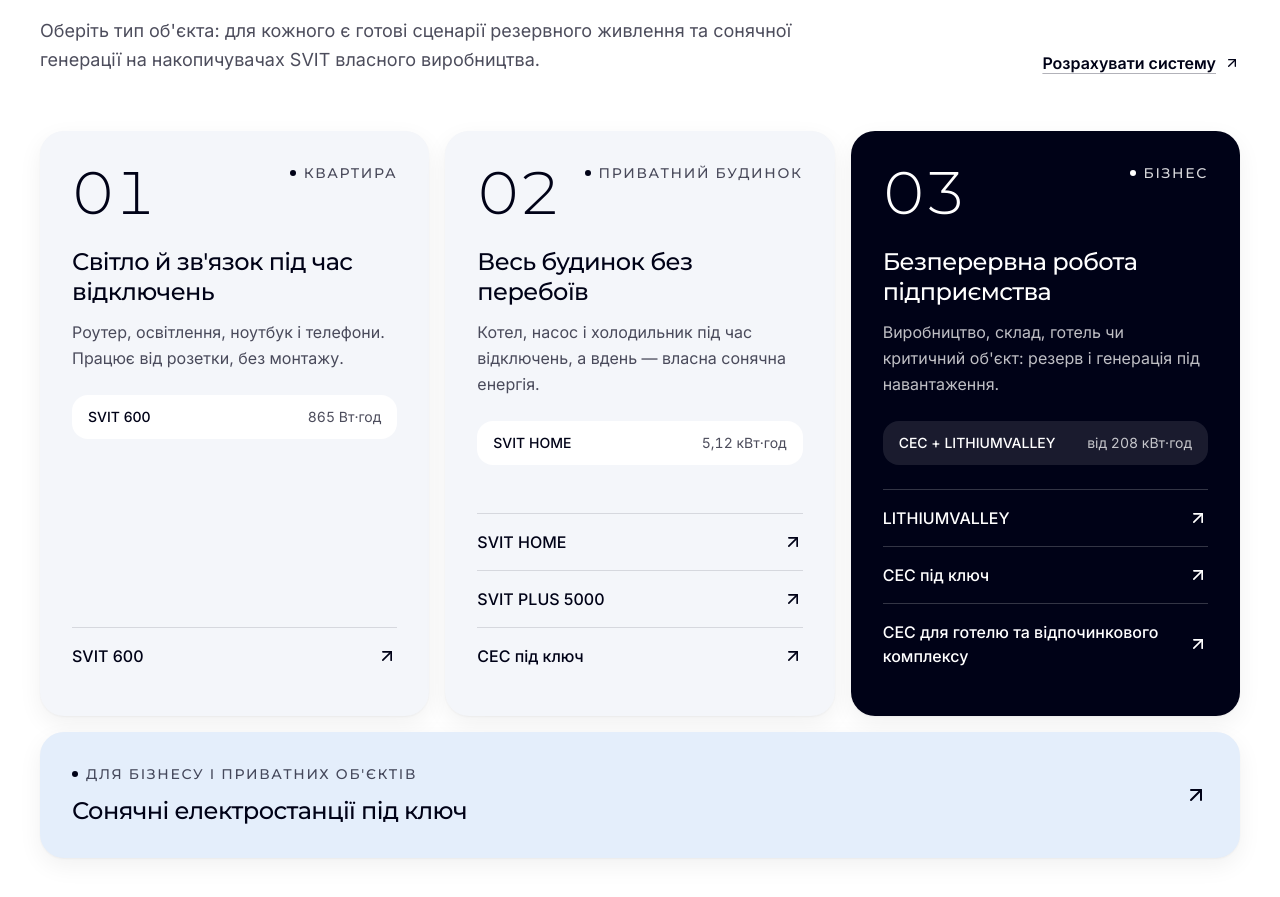
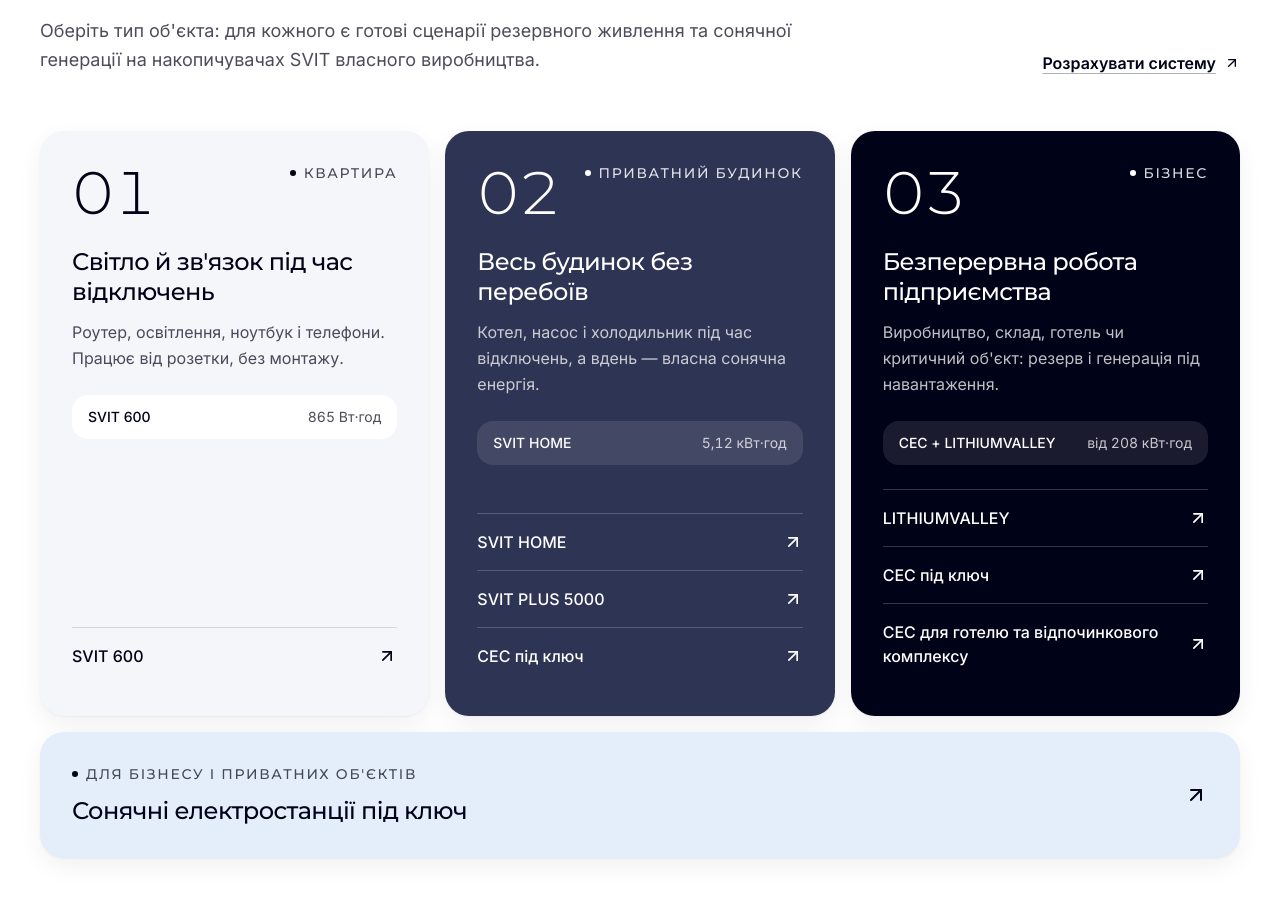
Before and after one commit to nyaremiiy/init.energy, a Next.js app: page / in a window 1280 px wide. Shown: the part 1000-1897 px from the top of the page. Built offline with nearby package versions, Linux system fonts and the light colour scheme.

Commit message:
style: give house card a mid navy tone between light and dark cards
Co-Authored-By: Claude Opus 5.5 <noreply@anthropic.com>

```diff
--- a/src/app/globals.css
+++ b/src/app/globals.css
@@ -7,6 +7,8 @@
 
   /* Brand ink: the same navy used by the hero overlay. */
   --color-ink: rgb(0 2 23);
+  /* Mid step between the light surface and ink (same navy hue). */
+  --color-ink-mid: rgb(46 52 84);
   /* Light section background. */
   --color-surface: rgb(244 246 250);
   /* Hairlines and dividers on light surfaces. */
--- a/src/components/ui/segment-card.tsx
+++ b/src/components/ui/segment-card.tsx
@@ -4,7 +4,7 @@ import Link from "next/link";
 import { Heading } from "./heading";
 import { Label } from "./label";
 
-type SegmentCardTone = "light" | "dark";
+type SegmentCardTone = "light" | "mid" | "dark";
 
 type SegmentCardProps = {
   index: string;
@@ -37,6 +37,14 @@ const toneClasses: Record<
     muted: "text-ink/70",
     productRow: "bg-white",
     link: "border-line focus-visible:outline-ink",
+  },
+  mid: {
+    card: "bg-ink-mid text-white",
+    index: "text-white",
+    text: "text-white",
+    muted: "text-white/75",
+    productRow: "bg-white/10",
+    link: "border-white/20 focus-visible:outline-white",
   },
   dark: {
     card: "bg-ink text-white",
@@ -73,7 +81,7 @@ export function SegmentCard({
         >
           {index}
         </span>
-        <Label tone={tone === "dark" ? "onDark" : "onLight"}>{segment}</Label>
+        <Label tone={tone === "light" ? "onLight" : "onDark"}>{segment}</Label>
       </div>
 
       <div className="flex flex-col gap-3">
--- a/src/content/solutions.ts
+++ b/src/content/solutions.ts
@@ -21,7 +21,7 @@ export type Solution = {
   /** Product whose capacity is shown as the key spec. */
   specProductId: ProductId;
   links: LinkRef[];
-  tone: "light" | "dark";
+  tone: "light" | "mid" | "dark";
 };
 
 // Ukrainian only for now; EN arrives with i18n routing.
@@ -52,7 +52,7 @@ export const solutions: Solution[] = [
       { product: "svitPlus5000" },
       { service: "turnkeySes" },
     ],
-    tone: "light",
+    tone: "mid",
   },
   {
     id: "business",
```
Also changed, not shown: 1 other file (tests, documents, lock files or other folders).
